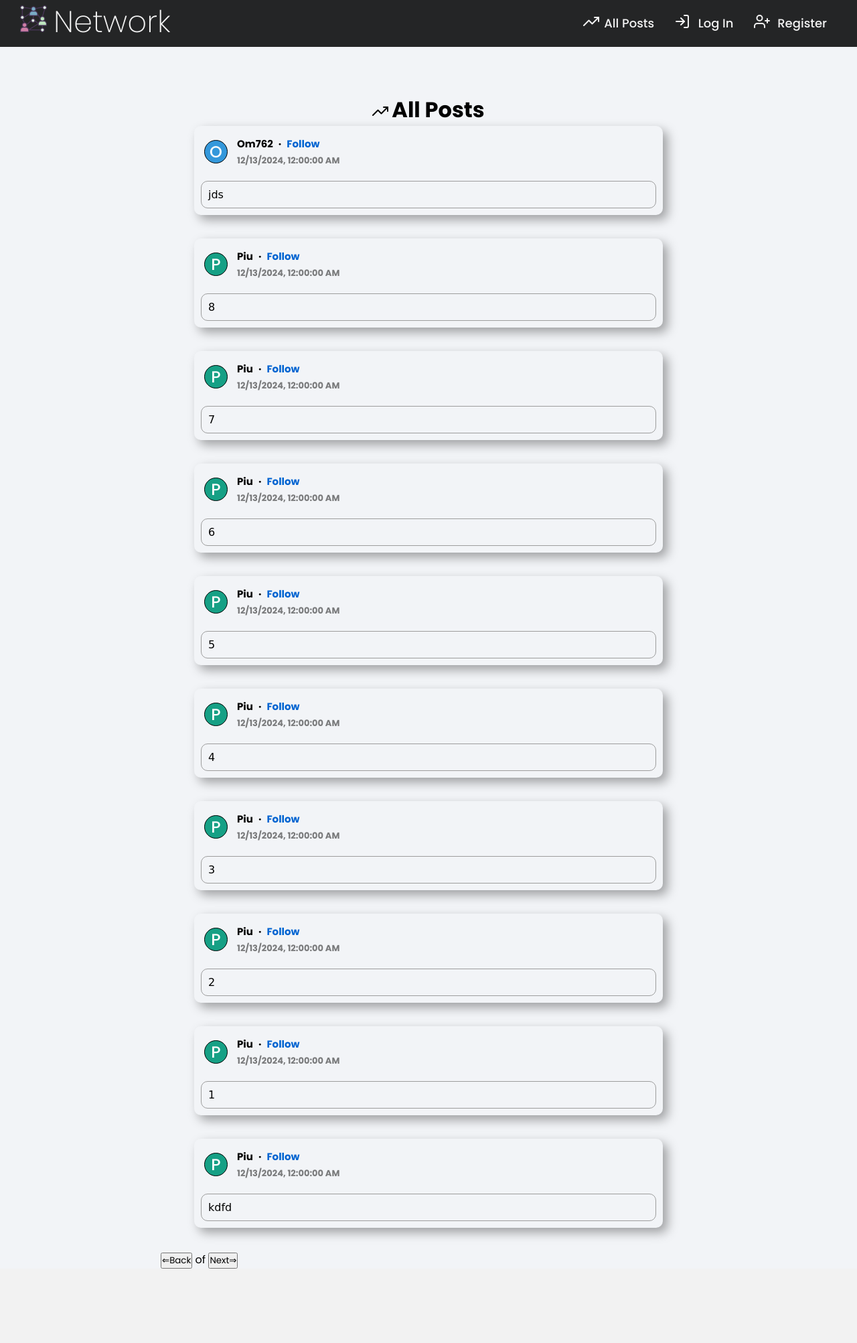
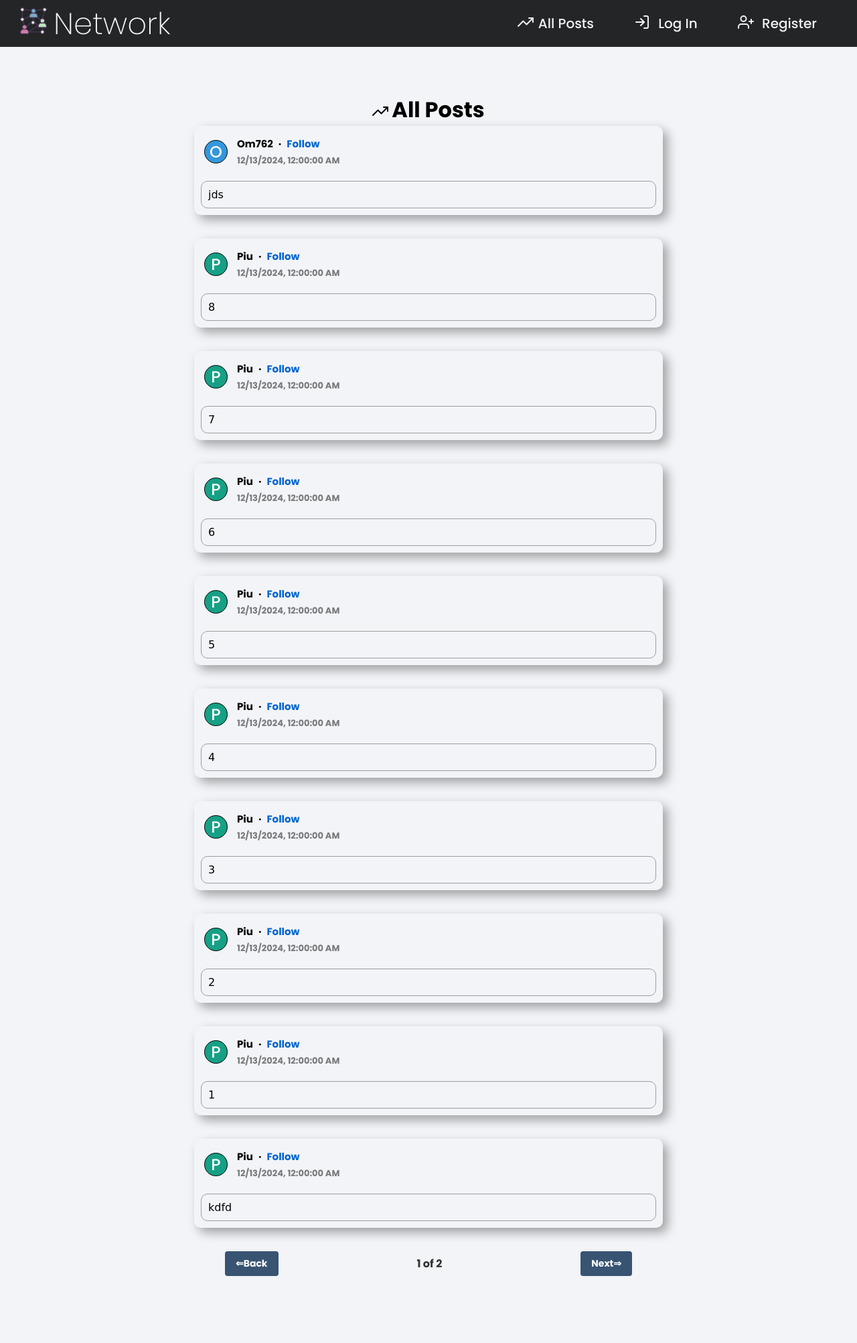
Before and after one commit to om762/Network, a Django app: page / in a window 1280 px wide. Shown: the whole page at 67% size. Before the commit the page ends 1894 px from the top, so only its background shows below. Run offline with Django 3.2, Linux system fonts and the light colour scheme; data comes from the database, SQL or seed files in the repository; both versions use the stored data as it was after the commit; data that the repository does not hold is empty.

Commit message:
Pagination CSS Working Properly

```diff
--- a/network/static/network/index.css
+++ b/network/static/network/index.css
@@ -137,3 +137,42 @@ body {
 .new-post-button button:hover {
   background-color: #2c974b;
 }
+
+
+
+.pagination {
+  display: flex;
+  align-items: center;
+  justify-content: space-around;
+  gap: 15px;
+  font-family: Arial, sans-serif;
+  font-size: 16px;
+}
+
+.pagination button {
+  background-color: #385472;
+  color: white;
+  border: none;
+  border-radius: 4px;
+  padding: 8px 16px;
+  cursor: pointer;
+  transition: background-color 0.3s ease, transform 0.2s ease;
+  font-size: 14px;
+  font-weight: bold;
+}
+
+.pagination button:hover {
+  background-color: #2a415a;
+  transform: scale(1.05);
+}
+
+.pagination button:disabled {
+  background-color: #cccccc;
+  cursor: not-allowed;
+}
+
+.pagination span {
+  color: #333;
+  font-size: 16px;
+  font-weight: bold;
+}
--- a/network/static/network/styles.css
+++ b/network/static/network/styles.css
@@ -19,7 +19,7 @@ nav .navdiv {
   max-width: 1300px;
   padding: 0px 30px;
   height: 70px;
-  line-height: 70px;
+  line-height: 35px;
   margin: auto;
   display: flex;
   align-items: center;
@@ -155,16 +155,11 @@ svg {
     box-shadow: 0 15px 15px rgba(0,0,0,0.18);
     transition: all 0.3s ease;
   }
+}
 
   /* custom scroll bar */
   ::-webkit-scrollbar {
-    width: 10px;
-  }
-  ::-webkit-scrollbar-track {
-    background: #242526;
-  }
-  ::-webkit-scrollbar-thumb {
-    background: #3A3B3C;
+    width: 0px;
   }
   #menu-btn:checked ~ .nav-links{
     left: 0%;
@@ -226,7 +221,7 @@ svg {
     border-radius: 5px;
     font-size: 18px;
   }
-}
+
 
 /* Body */
 
@@ -234,4 +229,6 @@ svg {
   padding-top: 100px;
   max-width: 800px;
   margin: auto;
+
+  padding-bottom: 100px;
 }
--- a/network/templates/network/index.html
+++ b/network/templates/network/index.html
@@ -83,19 +83,19 @@
     }
 
     // Pagination Button Component
-    function Pagination(pageInfo, loadFun) {
+    function Pagination({pageInfo, loadFun}) {
 
       function pageChange(toPage) {
-        if (0 < toPage && toPage >= totalPages) {
+        if (toPage > 0 && toPage <= pageInfo.total_pages) {
           loadFun(toPage)
         }
       }
 
       return (
         <div className="pagination">
-          <button onClick={() => pageChange(pageInfo.currentPage - 1)} className={pageInfo.hasPrevious ? "previous-button enable-button": 'previous-button'} >&lArr;Back</button>
-          <span>{pageInfo.currentPage} of {pageInfo.totalPage}</span>
-          <button onClick={() => pageChange(pageInfo.currentPage + 1)} className={pageInfo.hasPrevious ? "next-button enable-button": 'next-button'}>Next&rArr;</button>
+          <button onClick={() => pageChange(pageInfo.current_page - 1)} >&lArr;Back</button>
+          <span>{pageInfo.current_page} of {pageInfo.total_pages}</span>
+          <button onClick={() => pageChange(pageInfo.current_page + 1)}  >Next&rArr;</button>
         </div>
       )
     }
```
Also changed, not shown: db.sqlite3.
